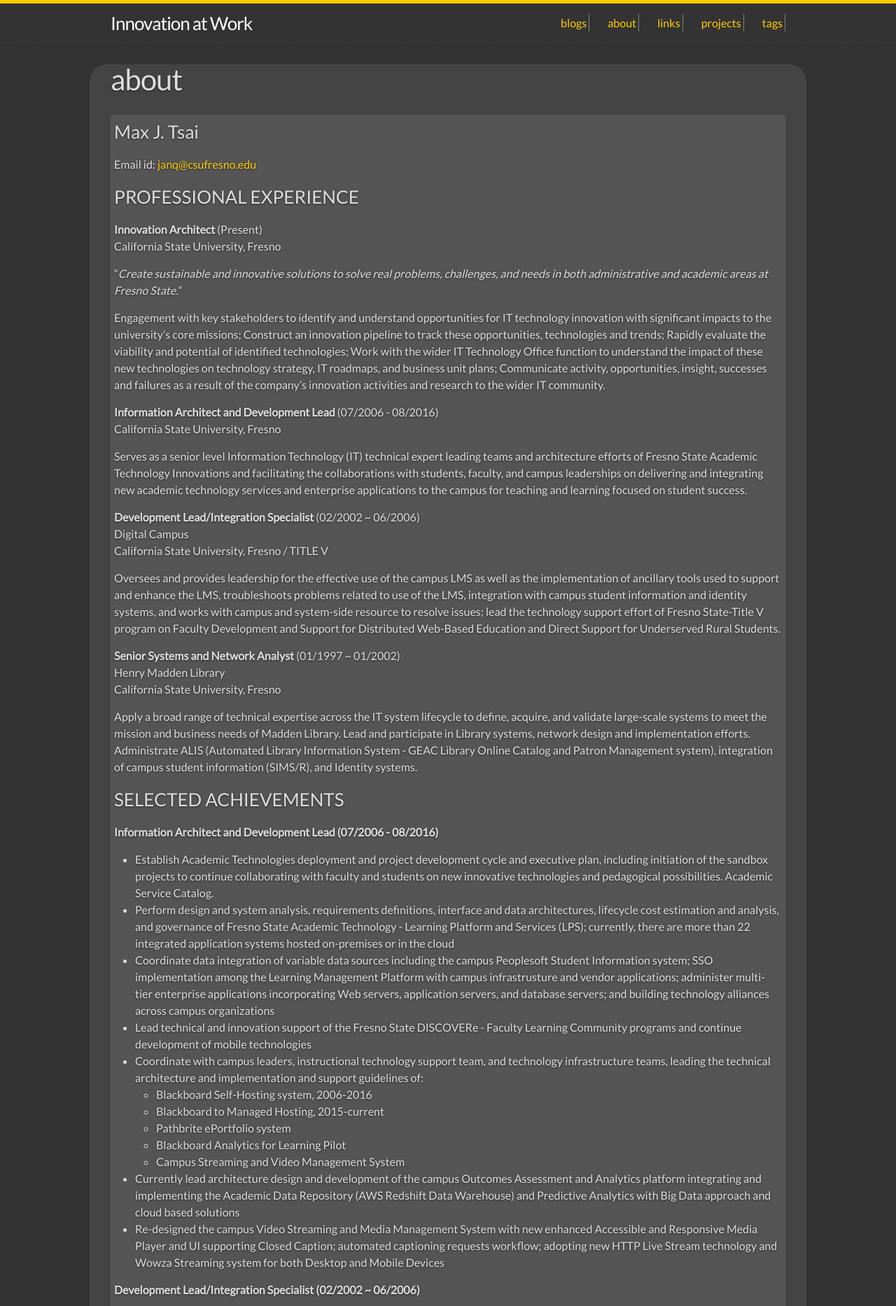
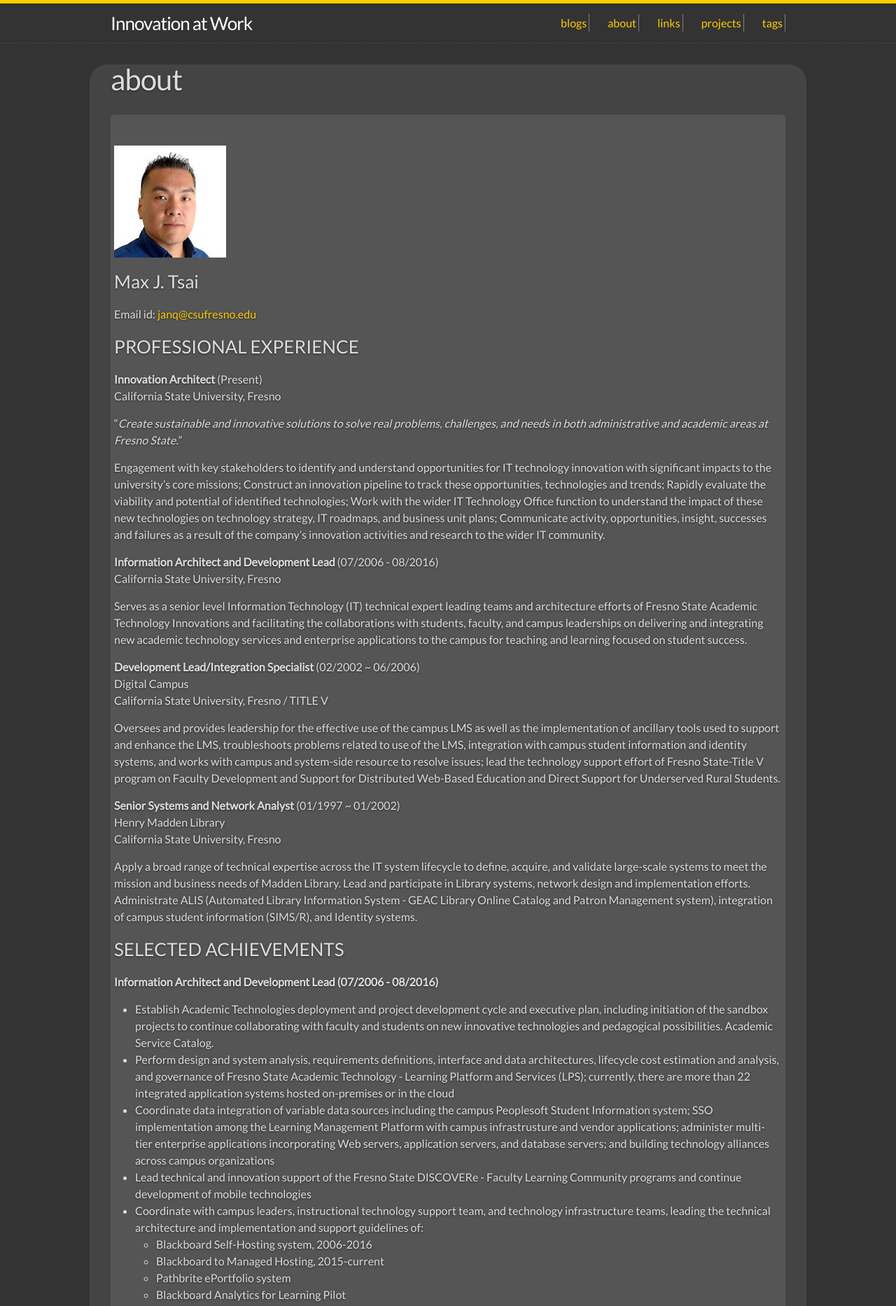
Before and after one commit to JANQLIANGTSAI/janqliangtsai.github.io, a Jekyll site: the page built from pages/about.md, in a window 1280 px wide. Shown: the top 1866 px of the page at 70% size. Built offline with Jekyll 4.4.1, drawn with Linux system fonts in a browser that asks for light colours.

Commit message:
about + pic

```diff
--- a/pages/about.md
+++ b/pages/about.md
@@ -4,6 +4,9 @@ title: about
 permalink: /about/
 excerpt: About Max Tsai
 ---
+<br/>
+
+![Max Tsai](/images/maxtsai.jpg)
 
 ### Max J. Tsai
 Email id: [janq@csufresno.edu](janq@csufresno.edu)
```
